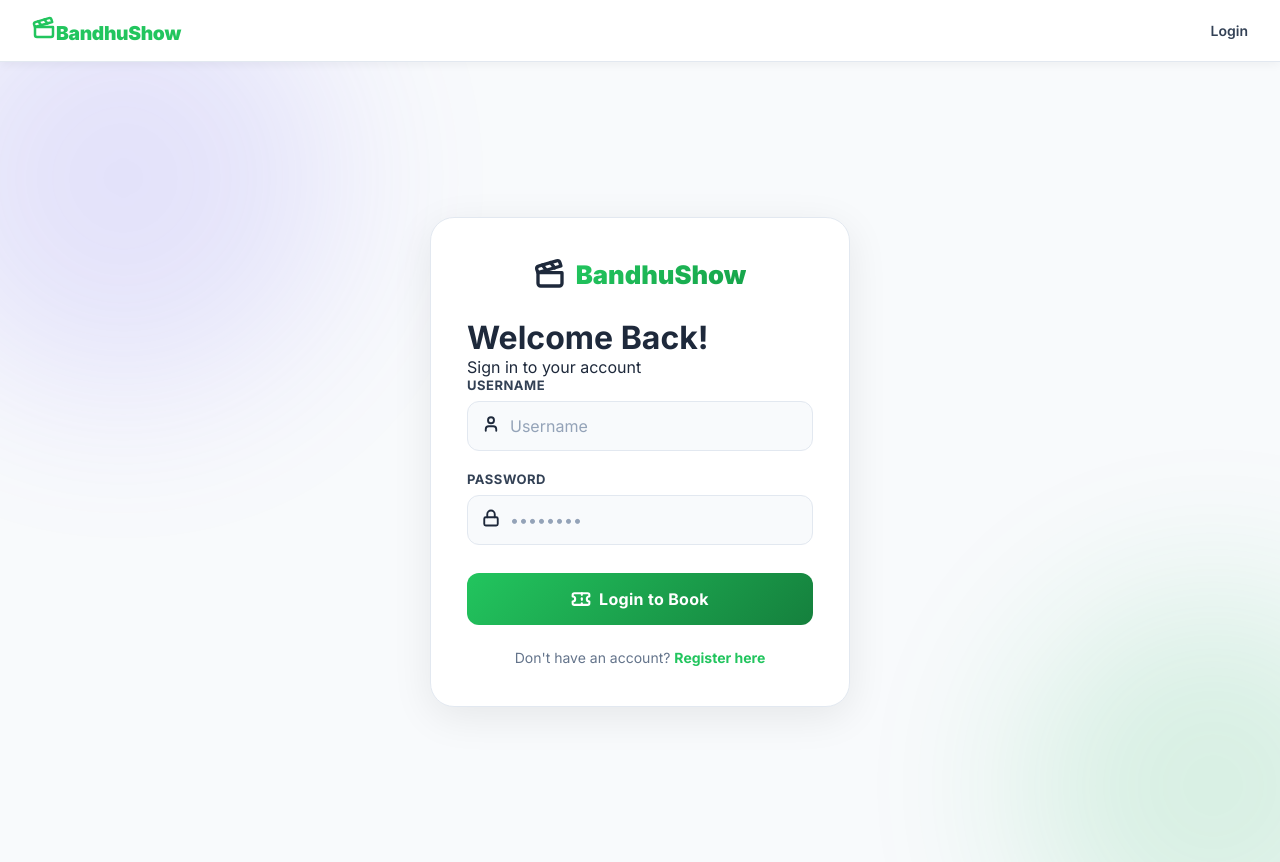
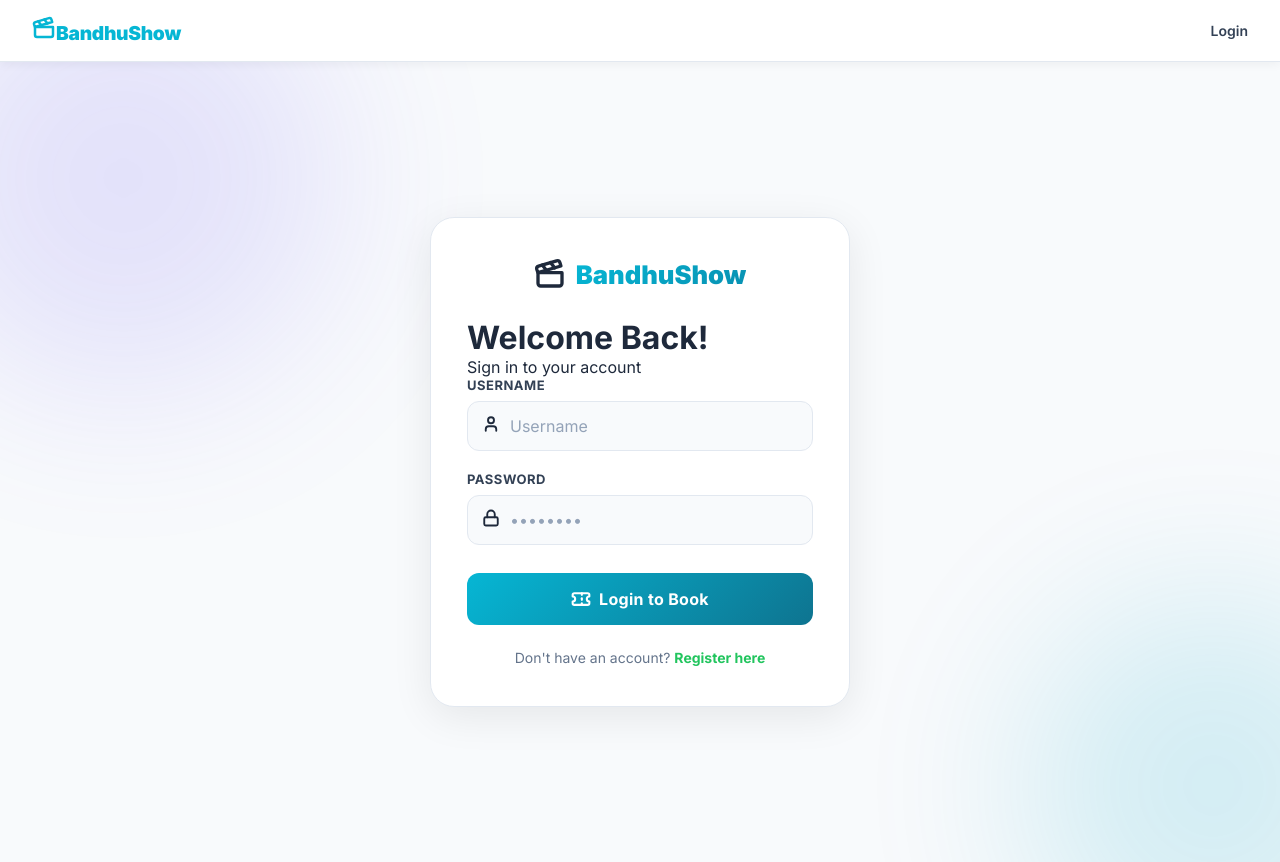
Before and after one commit to Deep-1607/Bandhu-Movie, a React (Vite) app in the folder frontend/: page /login in a window 1280 px wide. Built offline with nearby package versions, Linux system fonts and the light colour scheme; no server answers.

Commit message:
Update theme from Green to Cyan & Navy Blue for a more premium look

```diff
--- a/frontend/src/App.css
+++ b/frontend/src/App.css
@@ -52,7 +52,7 @@
 }
 .app-nav__avatar {
   width: 32px; height: 32px;
-  background: linear-gradient(135deg, var(--green), #16a34a);
+  background: linear-gradient(135deg, var(--green), #0891b2);
   border-radius: 50%;
   display: flex;
   align-items: center;
@@ -93,15 +93,15 @@
   gap: 8px;
   font-size: 14px;
   font-weight: 700;
-  color: #15803d;
-  background: rgba(34,197,94,0.15);
-  border: 1px solid rgba(34,197,94,0.3);
+  color: #0e7490;
+  background: rgba(6, 182, 212, 0.15);
+  border: 1px solid rgba(6, 182, 212, 0.3);
   padding: 6px 16px;
   border-radius: 20px;
 }
 .seat-count-dot {
   width: 8px; height: 8px;
-  background: #15803d;
+  background: #0e7490;
   border-radius: 50%;
   animation: pulse-dot 1.2s infinite;
 }
--- a/frontend/src/components/SeatMap/Section.css
+++ b/frontend/src/components/SeatMap/Section.css
@@ -9,9 +9,9 @@
 
 .section__price {
   display: inline-block;
-  background: rgba(34, 197, 94, 0.12);
-  color: #22c55e;
-  border: 1px solid rgba(34, 197, 94, 0.3);
+  background: rgba(6, 182, 212, 0.12);
+  color: var(--green);
+  border: 1px solid rgba(6, 182, 212, 0.3);
   border-radius: 20px;
   padding: 2px 12px;
   font-size: 12px;
--- a/frontend/src/index.css
+++ b/frontend/src/index.css
@@ -7,7 +7,7 @@
 }
 
 :root {
-  --green:  #22c55e;
+  --green:  #06b6d4;
   --orange: #f97316;
   --indigo: #6366f1;
   --slate:  #334155;
--- a/frontend/src/pages/LoginPage.css
+++ b/frontend/src/pages/LoginPage.css
@@ -24,7 +24,7 @@
 }
 .login-blob--2 {
   width: 350px; height: 350px;
-  background: radial-gradient(circle, var(--green), #16a34a);
+  background: radial-gradient(circle, var(--green), #0891b2);
   bottom: -80px; right: -80px;
   animation-delay: -4s;
 }
@@ -63,7 +63,7 @@
 .login-logo__text {
   font-size: 1.6rem;
   font-weight: 900;
-  background: linear-gradient(135deg, var(--green), #16a34a);
+  background: linear-gradient(135deg, var(--green), #0891b2);
   -webkit-background-clip: text;
   -webkit-text-fill-color: transparent;
   background-clip: text;
@@ -106,7 +106,7 @@
 .field__wrap:focus-within {
   background: #ffffff;
   border-color: var(--green);
-  box-shadow: 0 0 0 3px rgba(34,197,94,0.15);
+  box-shadow: 0 0 0 3px rgba(6, 182, 212, 0.15);
 }
 .field__icon { font-size: 16px; margin-right: 10px; flex-shrink: 0; }
 .field__prefix {
@@ -142,7 +142,7 @@
   margin-top: 8px;
   width: 100%;
   padding: 16px;
-  background: linear-gradient(135deg, var(--green), #15803d);
+  background: linear-gradient(135deg, var(--green), #0e7490);
   color: #fff;
   border: none;
   border-radius: 12px;
@@ -158,9 +158,9 @@
   font-family: 'Inter', sans-serif;
 }
 .login-btn:hover:not(:disabled) {
-  background: linear-gradient(135deg, #15803d, #166534);
+  background: linear-gradient(135deg, #0e7490, #155e75);
   transform: translateY(-2px);
-  box-shadow: 0 10px 20px rgba(34,197,94,0.25);
+  box-shadow: 0 10px 20px rgba(6, 182, 212, 0.25);
 }
 .login-btn:disabled { opacity: 0.7; cursor: not-allowed; }
 
```
